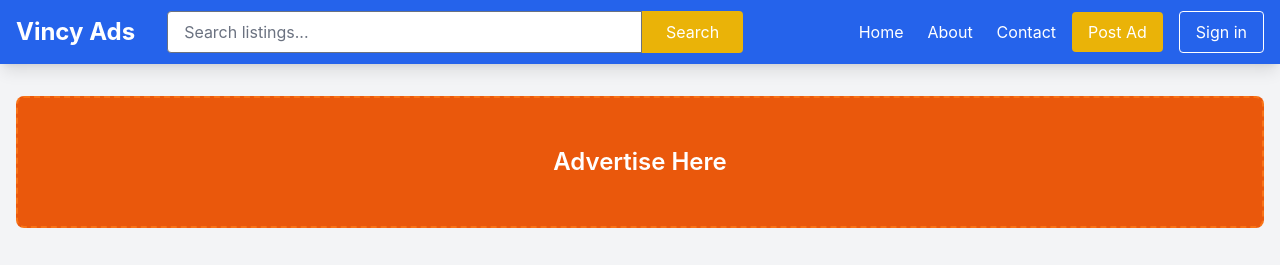
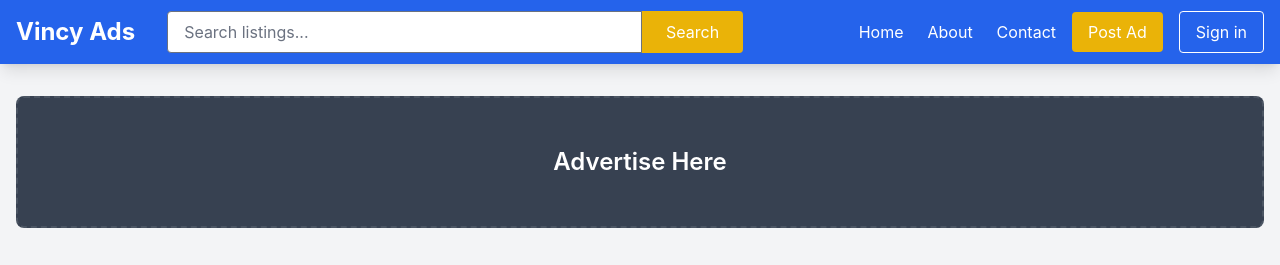
Before and after one commit to RagPrice/vincy-ads, a React (Vite) app: page /hot-deals in a window 1280 px wide. Shown: the top 265 px of the page. Built offline with nearby package versions, Linux system fonts and the light colour scheme.

Commit message:
Change ad banner background to grey

```diff
--- a/src/pages/HotDeals.tsx
+++ b/src/pages/HotDeals.tsx
@@ -80,7 +80,7 @@ const HotDeals = () => {
   return (
     <div className="container mx-auto px-4 py-8">
       {/* Hero Banner Ad Placement */}
-      <div className="w-full bg-orange-600 border-2 border-dashed border-orange-500 rounded-lg p-12 mb-8 text-center">
+      <div className="w-full bg-gray-700 border-2 border-dashed border-gray-600 rounded-lg p-12 mb-8 text-center">
         <h2 className="text-2xl text-white font-semibold">Advertise Here</h2>
       </div>
       <h1 className="text-3xl font-bold mb-8 text-orange-600">Hot Deals</h1>
```
